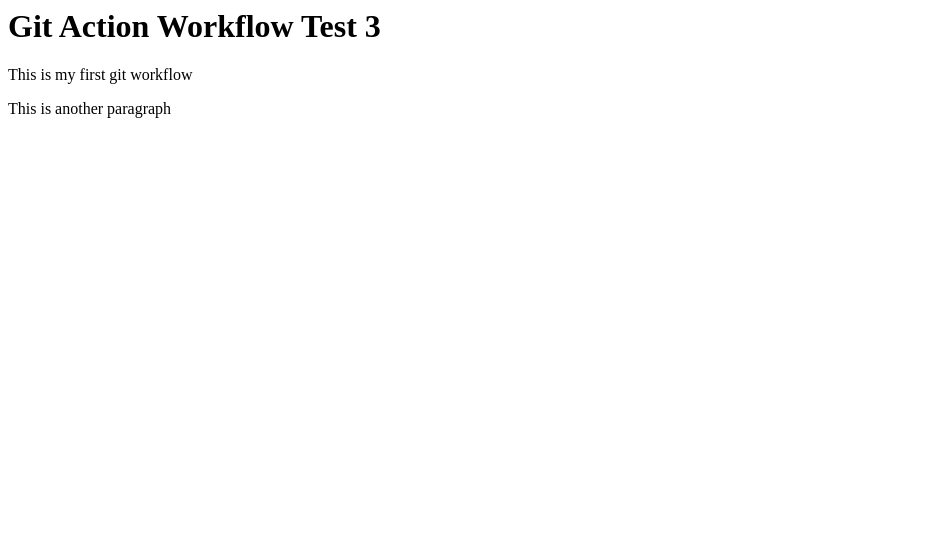
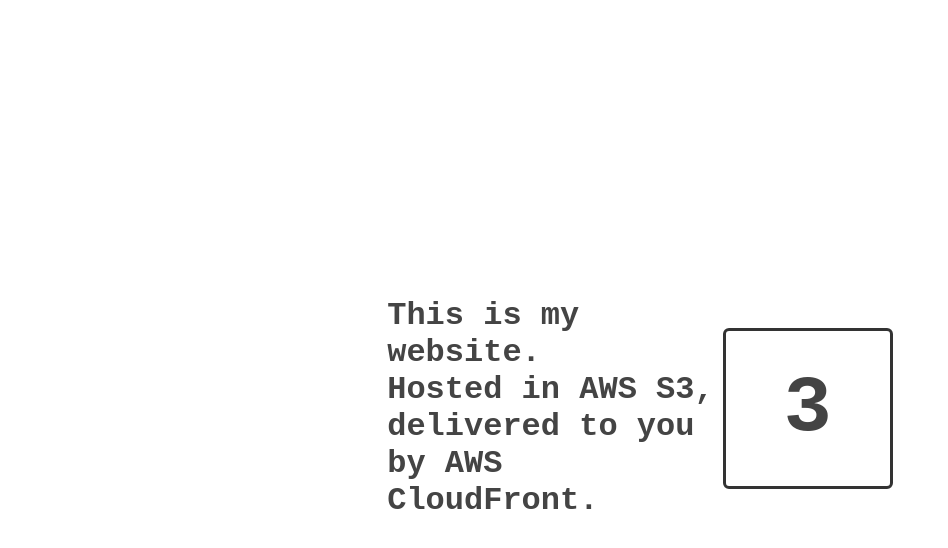
Before and after one commit to zeelz/github-action, a plain HTML site: page index.html in a window 1280 px wide. Shown: the whole page, without its empty margins (0-948 px from the left). Drawn offline with Linux system fonts and the light colour scheme.

Commit message:
s3 upload

```diff
--- a/assets/css/style.css
+++ /dev/null
@@ -1,5 +0,0 @@
-*, html, body {
-	padding: 0;
-	margin: 0;
-	box-sizing: border-box;
-}
--- a/index.html
+++ b/index.html
@@ -1,7 +1,37 @@
-<html>
-	<body>
-		<h1>Git Action Workflow Test 3</h1>
-		<p>This is my first git workflow</p>
-		<p> This is another paragraph</p>
-	</body>
+<!DOCTYPE html>
+<html lang="en">
+<head>
+    <meta charset="UTF-8">
+    <meta http-equiv="X-UA-Compatible" content="IE=edge">
+    <meta name="viewport" content="width=device-width, initial-scale=1.0">
+    <title>Zeelz Site</title>
+    <style>
+        div {
+            font-family:'Courier New', Courier, monospace;
+            display: flex;
+            justify-content: center;
+            align-items: center;
+            height: 100vh;
+            margin: 0 30%;
+            font-weight: light;
+            /* text-align: center; */
+            color: #444;
+        }
+        h2 {
+            font-size: 5rem;
+            width: 200px;
+            border: solid #333;
+            text-align: center;
+            padding: 2rem;
+            border-radius: 6px;
+                }
+    </style>
+</head>
+<body>
+    <div>
+        <h1>This is my website.<br>Hosted in AWS S3, <br>delivered to you by AWS CloudFront.</h1>
+        <h2>3</h2>
+
+    </div>
+</body>
 </html>
```
Also changed, not shown: .github/workflows/s3-upload.yml, 1 other file.
